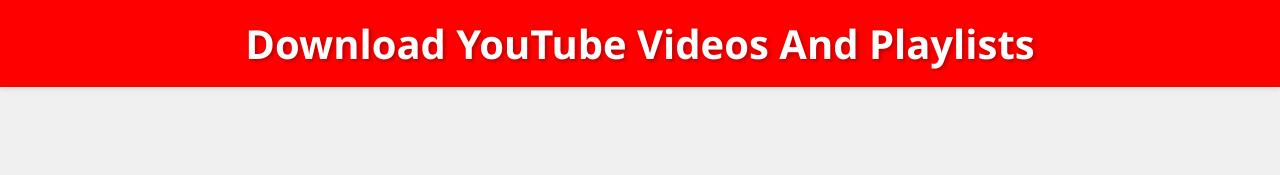
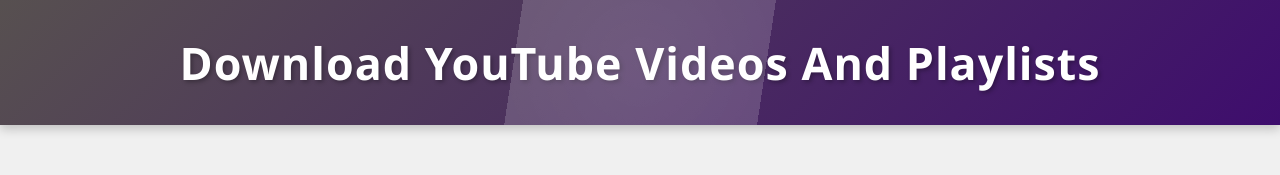
Before and after one commit to sharmaharsh1195/frontendYtDownloader, a React (Create React App) app: page / in a window 1280 px wide. Shown: the top 175 px of the page. Built offline with nearby package versions, Linux system fonts and the light colour scheme.

Commit message:
cssChanges

```diff
--- a/src/HomePage/HomePage.css
+++ b/src/HomePage/HomePage.css
@@ -7,19 +7,47 @@
 }
 
 header {
-    background-color: #ff0000;
+    background: linear-gradient(135deg, #575050, #3e0d6d);
     color: white;
     text-align: center;
-    padding: 1rem;
-    box-shadow: 0 2px 5px rgba(0, 0, 0, 0.1);
+    padding: 2rem 0;
+    box-shadow: 0 4px 10px rgba(0, 0, 0, 0.2);
+    position: relative;
+    overflow: hidden;
+}
+
+.header-content {
+    position: relative;
+    z-index: 1;
 }
 
 h1 {
     margin: 0;
-    font-size: 2.5rem;
+    font-size: 2.8rem;
+    font-weight: 700;
+    letter-spacing: 1px;
     text-shadow: 2px 2px 4px rgba(0, 0, 0, 0.3);
 }
 
+header::before {
+    content: '';
+    position: absolute;
+    top: -50%;
+    left: -50%;
+    width: 200%;
+    height: 200%;
+    background: radial-gradient(circle, rgba(255,255,255,0.2) 0%, rgba(255,255,255,0) 70%);
+    animation: rotate 20s linear infinite;
+}
+
+@keyframes rotate {
+    0% {
+        transform: rotate(0deg);
+    }
+    100% {
+        transform: rotate(360deg);
+    }
+}
 main {
     display: flex;
     flex-direction: column;
--- a/src/HomePage/HomePage.js
+++ b/src/HomePage/HomePage.js
@@ -56,7 +56,7 @@
         };
     return (
         <div>
-            <header>
+            <header className="header-content">
                 <h1>Download YouTube Videos And Playlists</h1>
             </header>
             <div className="search-container">
```
